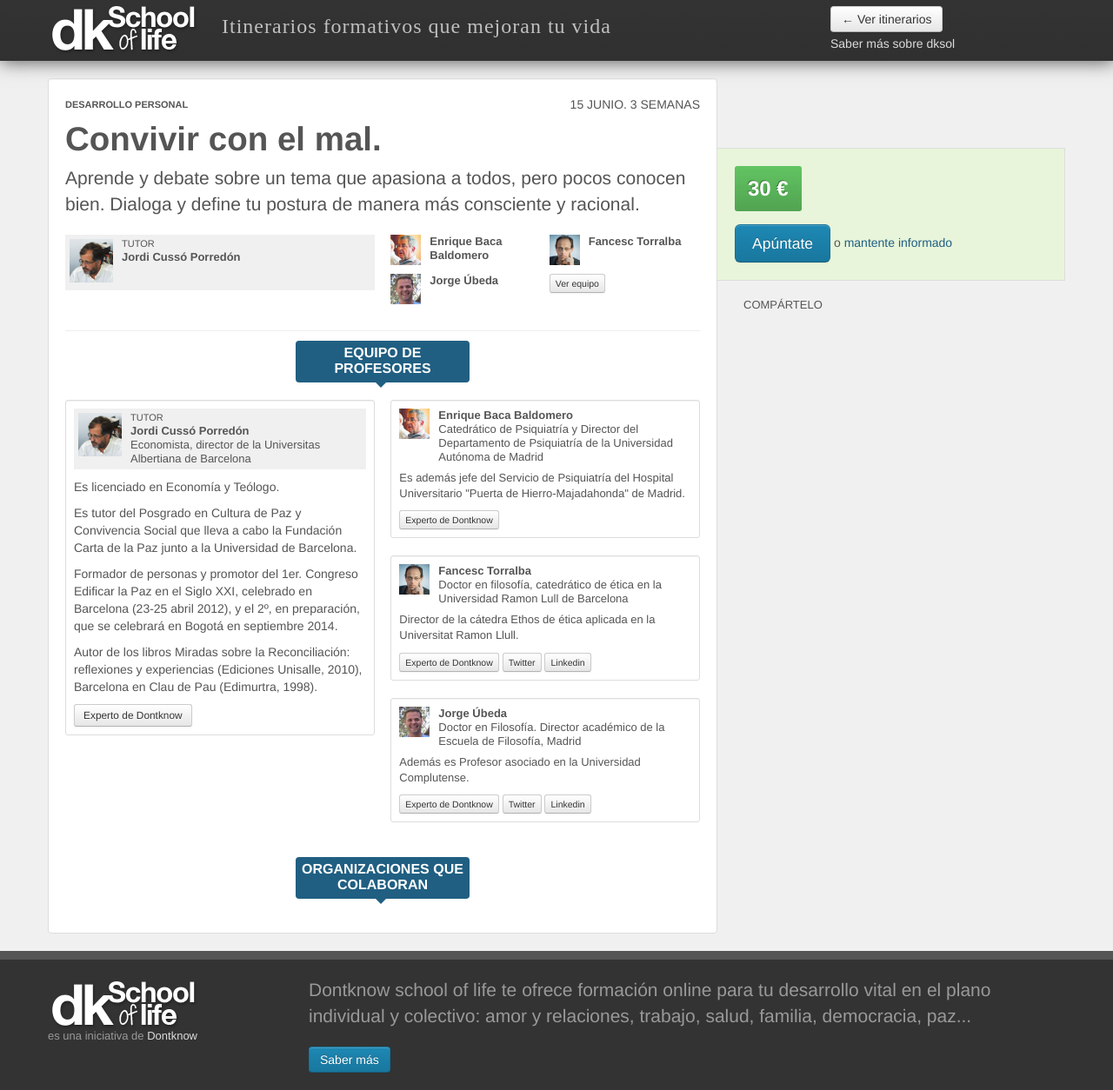
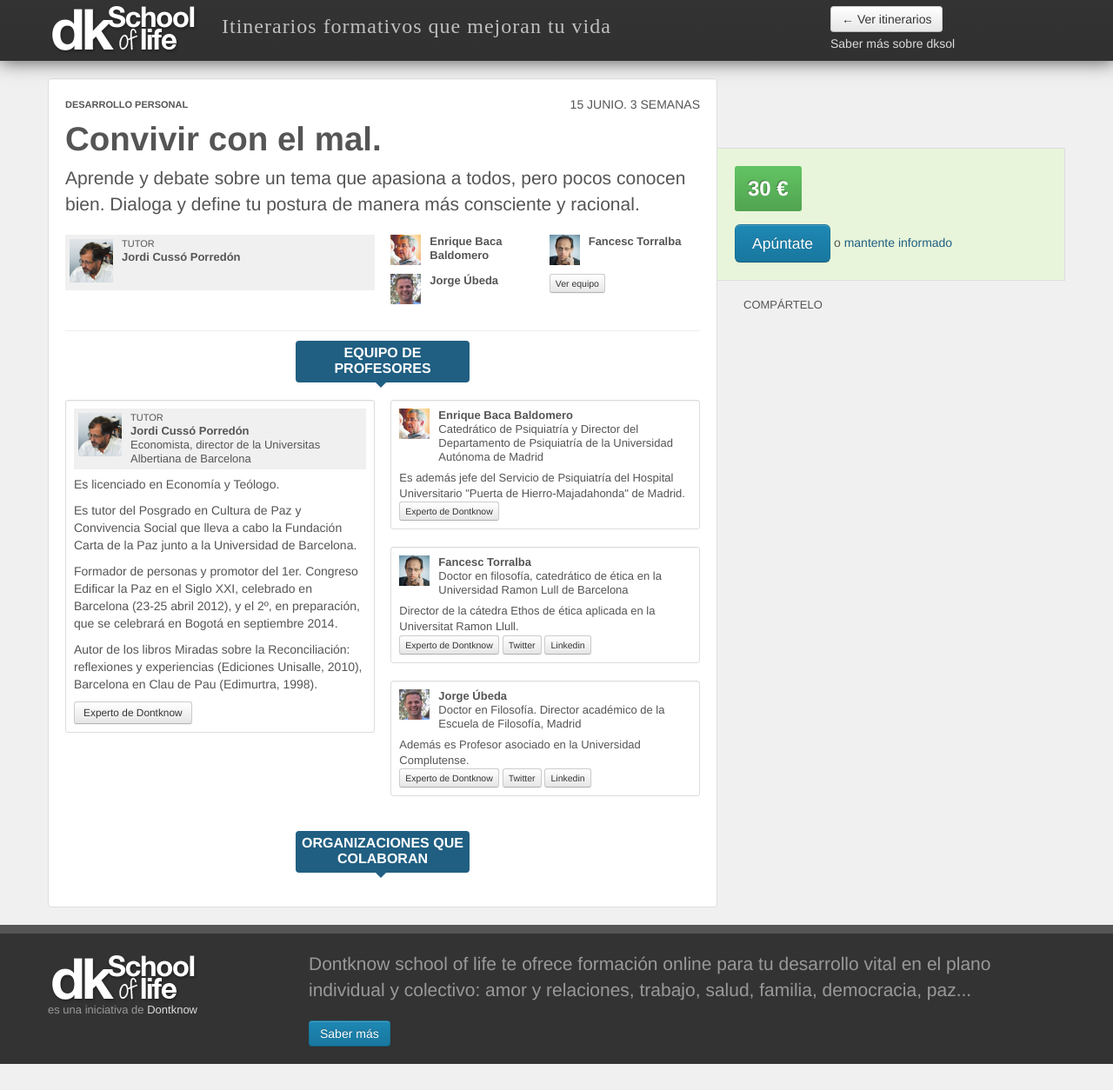
Before and after one commit to dontknow-net/dontknow-net.github.io, a Jekyll site: the page built from _posts/cursos/2013-05-27-convivir-con-el-mal.md, in a window 1280 px wide. Shown: the whole page at 87% size. Built offline with Jekyll 4.4.1, drawn with Linux system fonts in a browser that asks for light colours; some web fonts are replaced; after the commit the page ends 1224 px from its top, so only the background shows below that.

Commit message:
cambio el tag p.description de los profes por un div

```diff
--- a/_layouts/curso.html
+++ b/_layouts/curso.html
@@ -97,7 +97,7 @@
                             <span class="name">{{profesor.title}}</span>
                             {{profesor.cargo}}
                           </div>
-                          <p class="description">{{profesor.content}}</p>
+                          <div class="description">{{profesor.content}}</div>
                           {% if profesor.dontknow | size > 0 %}
                             <a href="{{profesor.dontknow}}" class="btn btn-small">Experto de Dontknow</a>
                           {% endif %}
@@ -119,7 +119,7 @@
                           <span class="name">{{profesor.title}}</span>
                             {{profesor.cargo}}
                         </div>
-                        <p class="description">{{profesor.entradilla}}</p>
+                        <div class="description">{{profesor.entradilla}}</div>
                         {% if profesor.dontknow | size > 0 %}
                           <a href="{{profesor.dontknow}}" class="btn btn-mini">Experto de Dontknow</a>
                         {% endif %}
```
